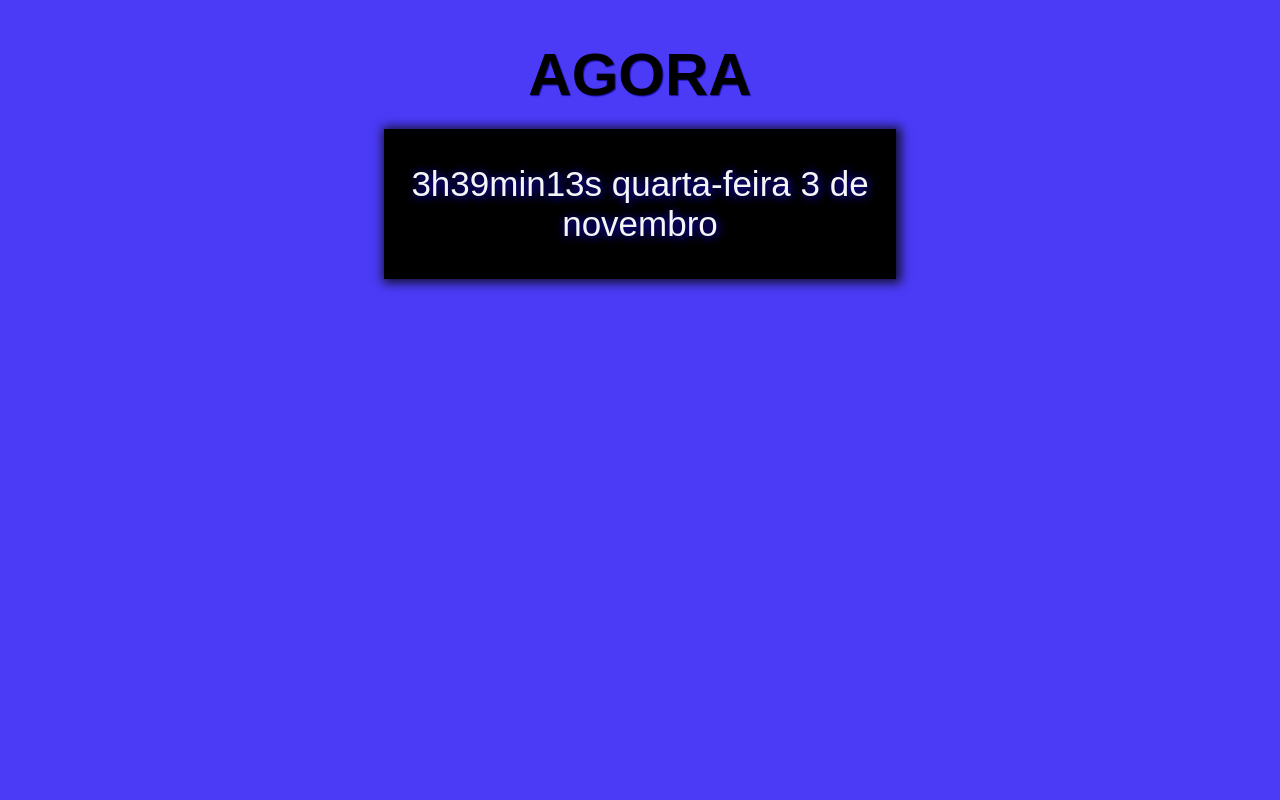
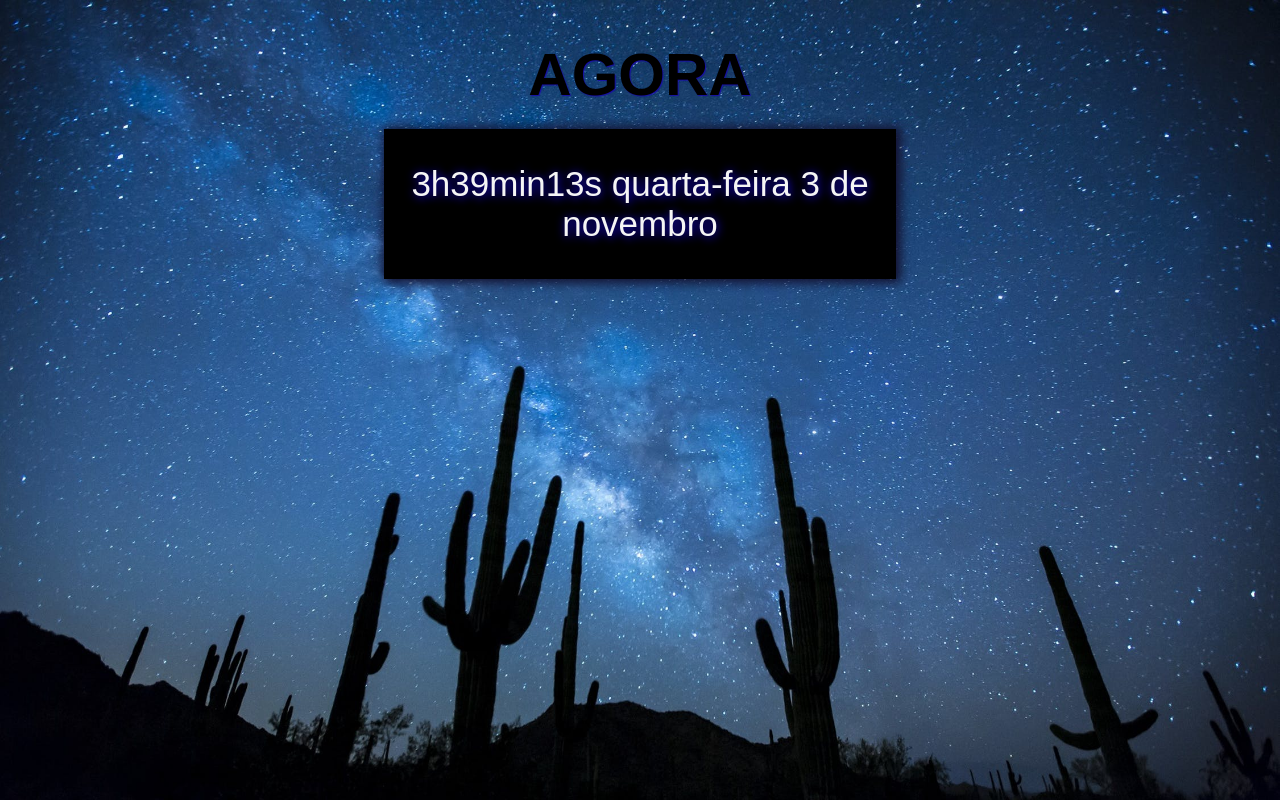
Before and after one commit to EugenioJ/Relogio-Js, a plain HTML site: page index.html in a window 1280 px wide. Drawn offline with Linux system fonts and the light colour scheme.

Commit message:
Update index.html

```diff
--- a/index.html
+++ b/index.html
@@ -82,22 +82,27 @@
 
                 timer = setInterval(tempo, 1000);
                 var horaG =  new Date().getHours();
+
                 function bg(agora){
-                    if (agora > 19 & agora <= 5){
+                    if (agora >= 0 & agora < 6){
                         document.body.style.backgroundImage = "url("+noite+")";
                         bgimg
                     }
-                    else if (agora > 5 & agora <= 11){
+                    else if (agora > 5 & agora < 10){
                         document.body.style.backgroundImage = "url("+manha+")";
                         bgimg
 
                     }
-                    else if(agora > 11 & agora <= 16){
+                    else if(agora > 9 & agora < 15){
                         document.body.style.backgroundImage = "url("+dia+")";
                         bgimg
                     }
-                    else if(agora > 16 & agora <= 19){
+                    else if(agora > 14 & agora < 18){
                         document.body.style.backgroundImage = "url("+tarde+")";
+                        bgimg
+                    }
+                    else if (agora > 17 & agora < 24){
+                        document.body.style.backgroundImage = "url("+noite+")";
                         bgimg
                     }
                 };
```
